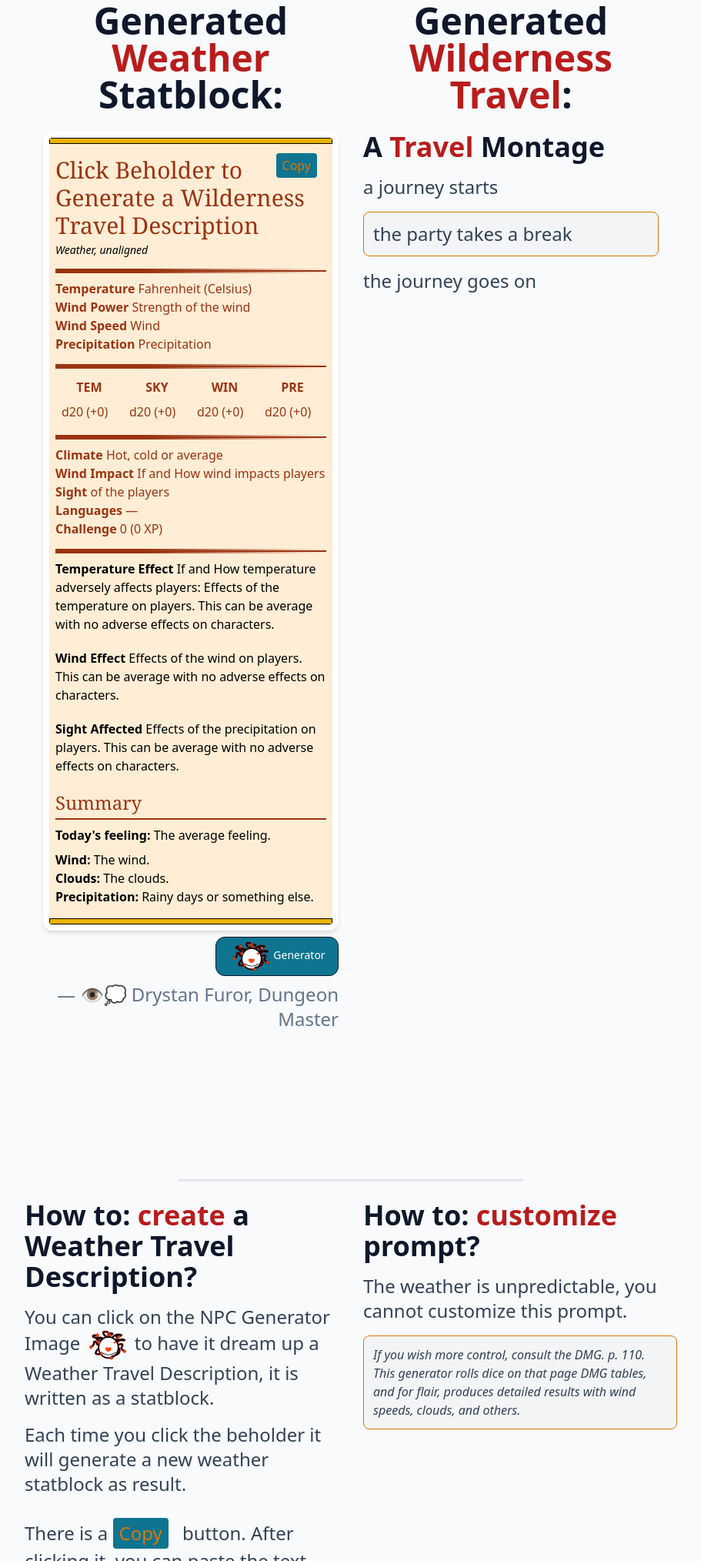
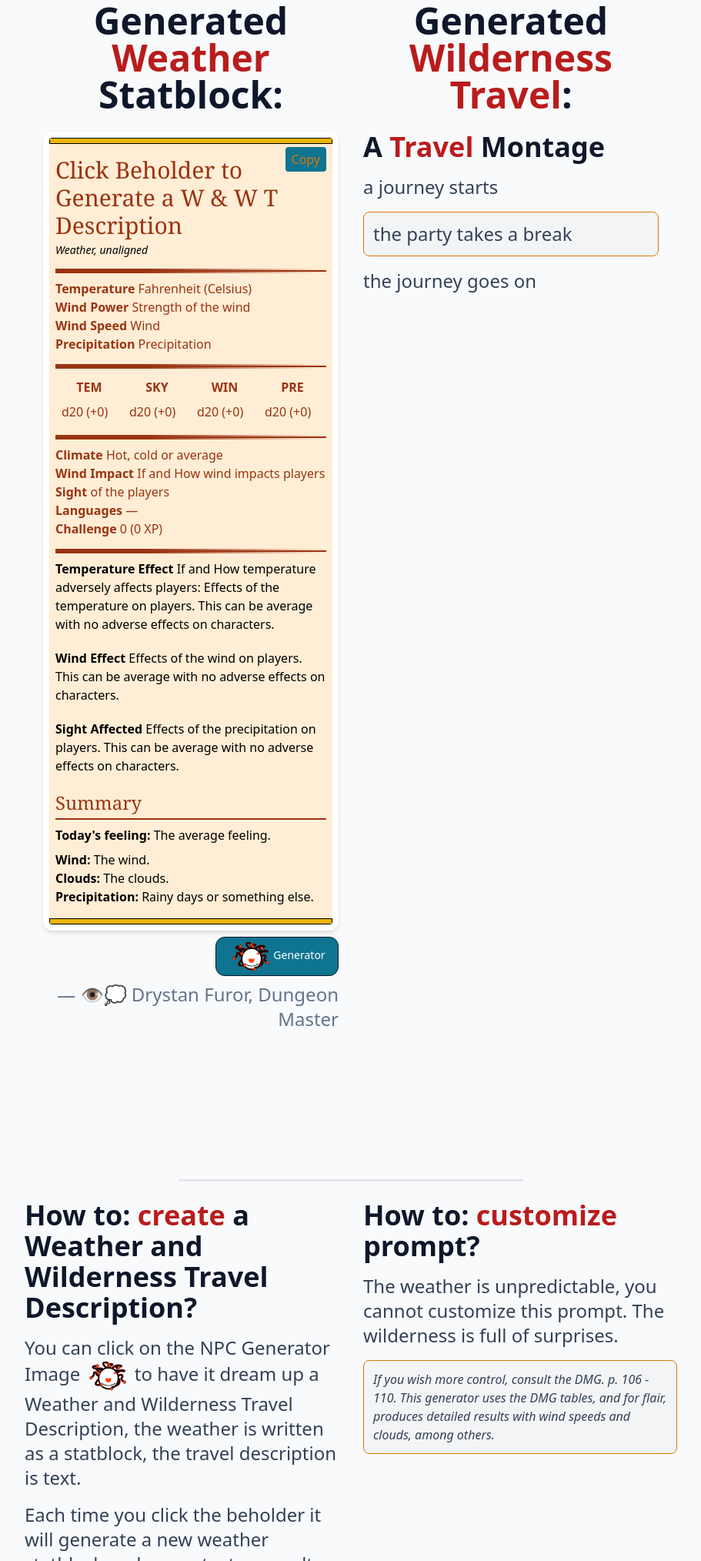
Before and after one commit to Drystan-Furor/dnd_app, a website built with webpack: page build/wilderness.html in a window 1280 px wide. Shown: the part 772-2800 px from the top of the page at 77% size, without its empty margins (184-1095 px from the left). Built offline with nearby package versions, Linux system fonts and the light colour scheme.

Commit message:
refactoring, edits, and spelling

```diff
--- a/build/js/wilderness/mapping/properties/terrainfeatures.js
+++ b/build/js/wilderness/mapping/properties/terrainfeatures.js
@@ -168,6 +168,7 @@ export class TerrainFeatures {
             `fountain`,
             `statue of a ${getRandomElement(personORDeity)}`,
             `great stone arch`,
+            `great stone wall`,
             `circle of standing stones`,
             `totem pole`,
             `temple`,
--- a/build/wilderness.html
+++ b/build/wilderness.html
@@ -13,8 +13,6 @@
     <script src="dist/wilderness.bundle.js"></script>
     <link rel="icon" href="favicon.ico" type="image/x-icon">
     <link rel="apple-touch-icon" sizes="192x192" href="favicon.ico">
-
-
 </head>
 <body class="min-h-screen bg-slate-50 dark:bg-zinc-800 dark:text-white">
 <header class="bg-black text-white sticky top-0 z-10">
@@ -92,7 +90,7 @@
         >
             <span class="text-red-700 dark:text-red-700">DnD</span>
             Random
-            <span class="text-amber-600 dark:text-amber-600">Weather & Wilderness travel</span>
+            <span class="text-amber-600 dark:text-amber-600">Weather & Wilderness Travel</span>
             Generator
         </h2>
         <div class="flex items-center justify-center">
@@ -106,15 +104,12 @@
         <div
                 class="flex flex-col-reverse justify-center items-stretch sm:flex-row p-6 items-center gap-8 mb-12 scroll-mt-40 widescreen:section-min-height tallscreen:section-min-height"
         >
-
-
             <figure class="my-12 sm:w-1/2">
                 <h2
                         class="text-4xl font-bold text-center sm:text-5xl mb-6 text-slate-900 dark:text-white"
                 >
                     Generated <span class="text-red-700 dark:text-red-700">Weather</span> Statblock:
                 </h2>
-
                 <p id="travel-paragraph-1"
                    class="hidden italic text-xl sm:text-1xl text-left mt-2 text-white dark:text-slate-400 before:content-['\201C'] before:font-serif before:absolute before:top-0 before:left-0 before:text-9xl before:text-white before:opacity-25 before:transform before:translate-x-2 before:translate-y-2 after:content-['\201D'] after:font-serif after:absolute after:-bottom-20 after:right-0 after:text-9xl after:text-white after:opacity-25 after:transform after:-translate-x-2 after:-translate-y-2"
                 >Click Beholder to Generate a Wilderness Travel Description
@@ -131,16 +126,17 @@
                    class="italic text-xl sm:text-1xl text-left mt-2 text-white dark:text-slate-400 hidden"
                 >and details
                 </p>
+
                 <div class="relative max-w-lg mx-auto bg-orange-100 dark:bg-orange-100 text-black rounded-xl shadow-md p-2 border-8 border-solid border-white overflow-x-auto">
-                    <button id="copyButton"
-                            class="absolute top-2 mt-3 mr-3 right-2 bg-cyan-700 dark:bg-cyan-700 text-amber-600 px-2 py-1 rounded hover:bg-cyan-500 hover:text-white hover:text-lg active:text-sm active:bg-amber-500">
+                    <button
+                            class="absolute top-1 mt-2 mr-1 right-1 bg-cyan-700 dark:bg-cyan-700 text-amber-600 px-2 py-1 rounded hover:bg-cyan-500 hover:text-white hover:text-lg active:text-sm active:bg-amber-500">
                         Copy
                     </button>
                     <!-- Line at the top -->
                     <hr class="absolute top-0 left-0 border border-black bg-yellow-500 dark:border-black dark:bg-yellow-500 w-full h-2">
 
                     <h1 class="text-3xl font-serif mb-1 mt-4 text-orange-800" id="travelTitle">Click Beholder to
-                        Generate a Wilderness Travel Description</h1>
+                        Generate a W & W T Description</h1>
                     <p class="text-sm italic mb-1">Weather, unaligned</p>
                     <div class="relative w-full h-6">
                         <!-- Solid orange-800 for the first 1/3 -->
@@ -315,7 +311,7 @@
             <h2
                     class="max-w-md text-4xl font-bold text-center sm:text-left text-slate-900 dark:text-white"
             >
-                How to: <span class="text-red-700 dark:text-red-700">create</span> a Weather Travel Description?
+                How to: <span class="text-red-700 dark:text-red-700">create</span> a Weather and Wilderness Travel Description?
 
             </h2>
 
@@ -326,18 +322,18 @@
                 <a href="#generator" class="hover:opacity-90 hover:pointer">
                     <img src="img/icon-small-beholder.png" alt="icon of a beholder"
                          class="inline-block align-middle mx-1"/></a>
-                to have it dream up a Weather Travel Description, it is written as a statblock.
+                to have it dream up a Weather and Wilderness Travel Description, the weather is written as a statblock, the travel description is text.
             </p>
             <p
                     class="max-w-md text-2xl mt-4 text-center sm:text-left text-slate-700 dark:text-slate-400"
             >
-                Each time you click the beholder it will generate a new weather statblock as result.</p>
+                Each time you click the beholder it will generate a new weather statblock and a new text as result.</p>
             <p
                     class="max-w-md text-2xl mt-4 text-center sm:text-left text-slate-700 dark:text-slate-400"
             >
                 There is a <a href="#generator" class="hover:opacity-90 hover:pointer">
                 <button id="example-copyButton"
-                        class=" top-2 mt-3 mr-3 right-2 bg-cyan-700 dark:bg-cyan-700 text-amber-600 px-2 py-1 rounded hover:bg-cyan-500 hover:text-white active:bg-amber-500">
+                        class=" top-2 mt-68 mr-3 right-2 bg-cyan-700 dark:bg-cyan-700 text-amber-600 px-2 py-1 rounded hover:bg-cyan-500 hover:text-white active:bg-amber-500">
                     Copy
                 </button>
             </a>
@@ -357,16 +353,15 @@
             <p
                     class="max-w-md text-2xl mt-4 text-center sm:text-left text-slate-700 dark:text-slate-400"
             >
-                The weather is unpredictable, you cannot customize this prompt.
+                The weather is unpredictable, you cannot customize this prompt. The wilderness is full of surprises.
             </p>
 
 
             <p
                     class="max-w-md p-3 text-1xl mt-4 italic text-center sm:text-left text-slate-700 dark:text-slate-400 rounded-lg border border-amber-600 dark:border-amber-600 bg-gray-100 dark:bg-black"
             >
-                If you wish more control, consult the DMG. p. 110. This generator rolls dice on that page DMG tables,
-                and for flair, produces detailed results with wind speeds, clouds, and others.
-
+                If you wish more control, consult the DMG. p. 106 - 110. This generator uses the DMG tables,
+                and for flair, produces detailed results with wind speeds and clouds, among others.
             </p>
 
         </article>
```
Also changed, not shown: build/dist/wilderness.bundle.js (+1 -1 lines), build/index.html (+3 -3 lines), .supportedRaces.md, build/css/style.css.
